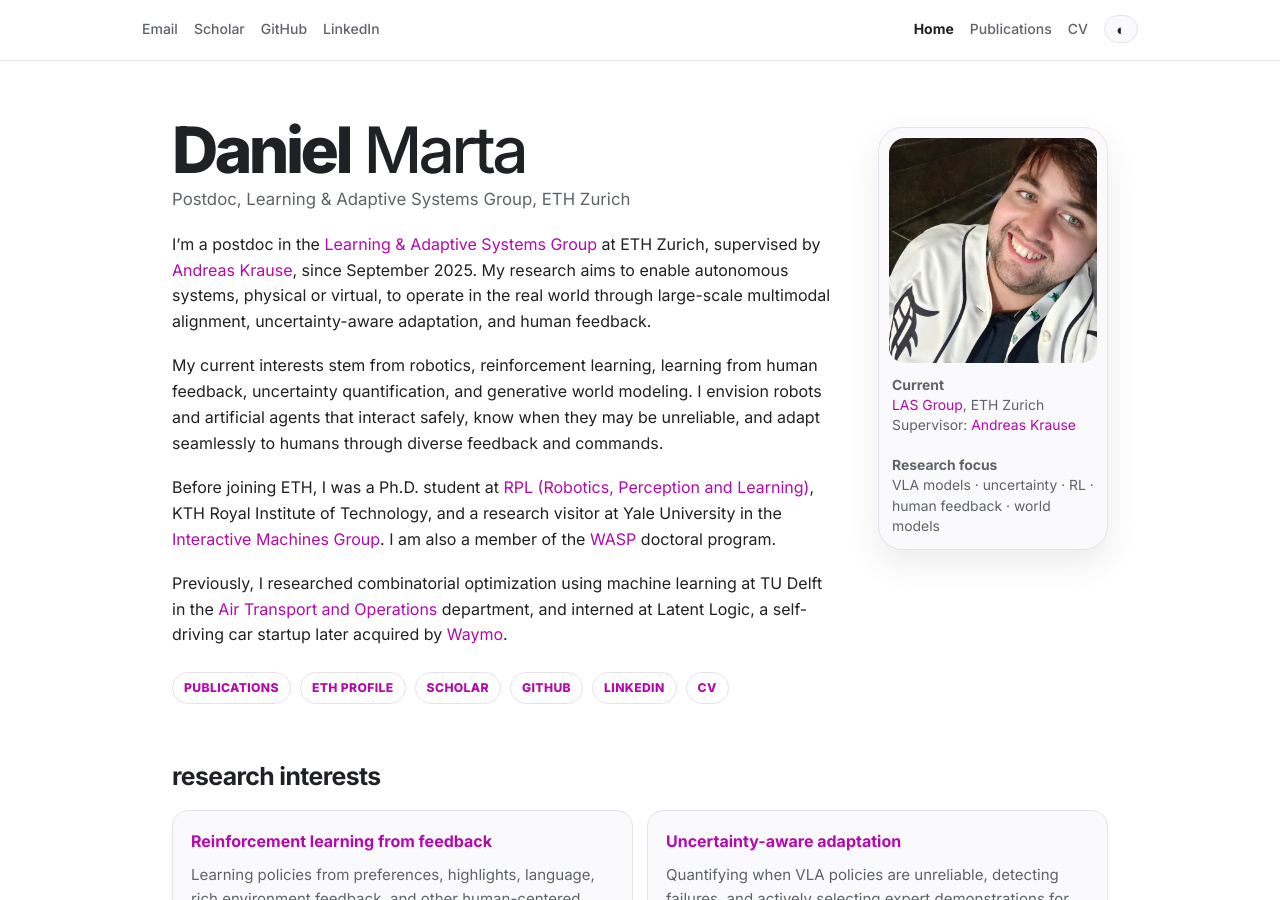
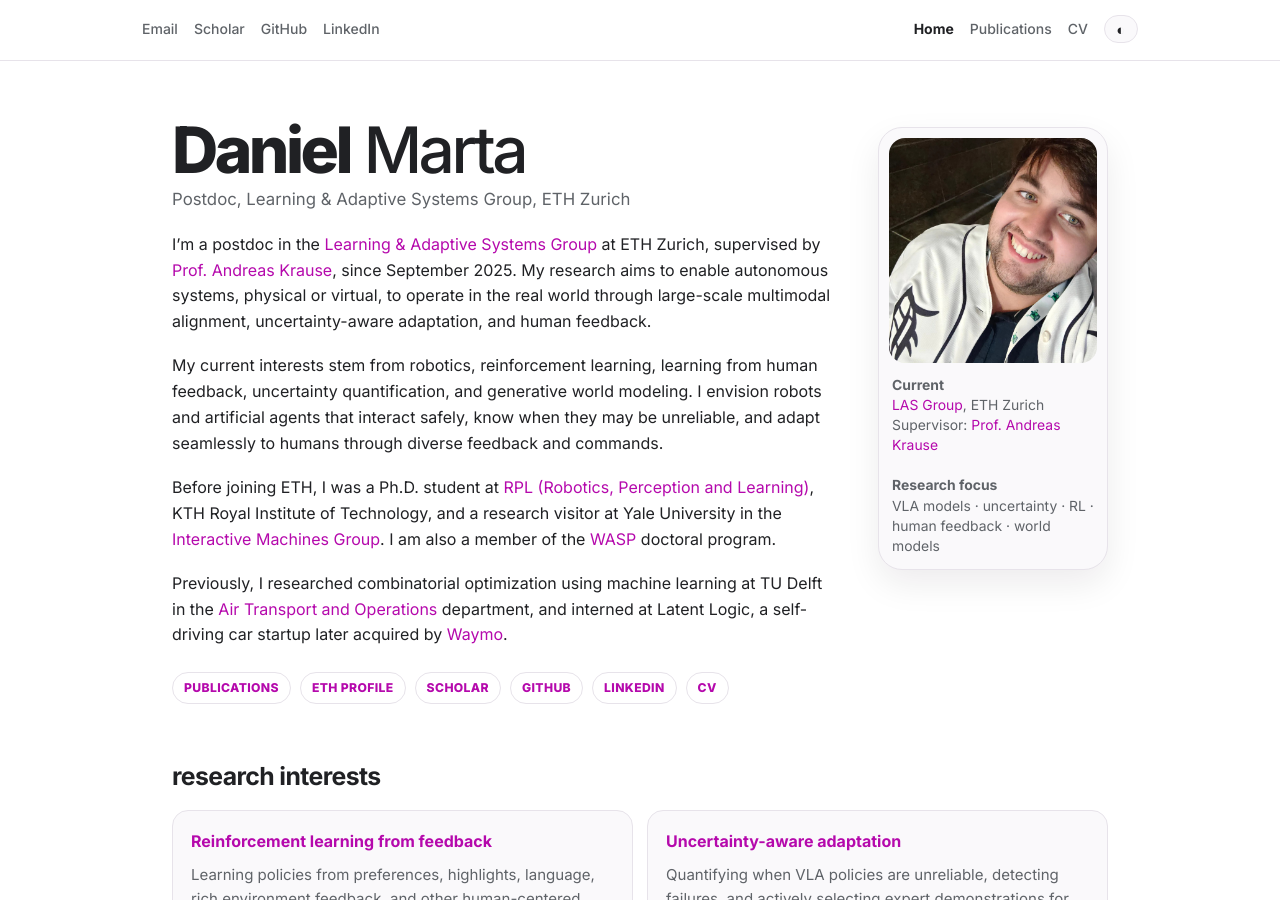
Before and after one commit to DanielLSM/daniellsm.github.io, a Jekyll site: the page index.html, which Jekyll copies as it is, in a window 1280 px wide and 900 px high. Built offline with Jekyll 4.4.1, drawn with Linux system fonts in a browser that asks for light colours; a style sheet for code colours, icons or effects is not loaded.

Commit message:
Use professor title for supervisor

```diff
--- a/index.html
+++ b/index.html
@@ -44,7 +44,7 @@
   <div class="hero-copy">
     <h1><strong>Daniel</strong> Marta</h1>
     <p class="subtitle">Postdoc, Learning & Adaptive Systems Group, ETH Zurich</p>
-    <p>I’m a postdoc in the <a href="https://las.inf.ethz.ch/">Learning & Adaptive Systems Group</a> at ETH Zurich, supervised by <a href="https://las.inf.ethz.ch/krausea">Andreas Krause</a>, since September 2025. My research aims to enable autonomous systems, physical or virtual, to operate in the real world through large-scale multimodal alignment, uncertainty-aware adaptation, and human feedback.</p>
+    <p>I’m a postdoc in the <a href="https://las.inf.ethz.ch/">Learning & Adaptive Systems Group</a> at ETH Zurich, supervised by <a href="https://las.inf.ethz.ch/krausea">Prof. Andreas Krause</a>, since September 2025. My research aims to enable autonomous systems, physical or virtual, to operate in the real world through large-scale multimodal alignment, uncertainty-aware adaptation, and human feedback.</p>
     <p>My current interests stem from robotics, reinforcement learning, learning from human feedback, uncertainty quantification, and generative world modeling. I envision robots and artificial agents that interact safely, know when they may be unreliable, and adapt seamlessly to humans through diverse feedback and commands.</p>
     <p>Before joining ETH, I was a Ph.D. student at <a href="https://www.kth.se/is/rpl">RPL (Robotics, Perception and Learning)</a>, KTH Royal Institute of Technology, and a research visitor at Yale University in the <a href="https://interactive-machines.gitlab.io/">Interactive Machines Group</a>. I am also a member of the <a href="https://wasp-sweden.org/">WASP</a> doctoral program.</p>
     <p>Previously, I researched combinatorial optimization using machine learning at TU Delft in the <a href="https://www.tudelft.nl/lr/organisation/departments/control-and-operations/air-transport-and-operations">Air Transport and Operations</a> department, and interned at Latent Logic, a self-driving car startup later acquired by <a href="https://waymo.com/">Waymo</a>.</p>
@@ -59,7 +59,7 @@
   </div>
   <aside class="profile-card">
     <img src="/images/daniel_profile.jpg" alt="Daniel Marta">
-    <div class="profile-meta"><strong>Current</strong><br><a href="https://las.inf.ethz.ch/">LAS Group</a>, ETH Zurich<br>Supervisor: <a href="https://las.inf.ethz.ch/krausea">Andreas Krause</a><br><br><strong>Research focus</strong><br>VLA models · uncertainty · RL · human feedback · world models</div>
+    <div class="profile-meta"><strong>Current</strong><br><a href="https://las.inf.ethz.ch/">LAS Group</a>, ETH Zurich<br>Supervisor: <a href="https://las.inf.ethz.ch/krausea">Prof. Andreas Krause</a><br><br><strong>Research focus</strong><br>VLA models · uncertainty · RL · human feedback · world models</div>
   </aside>
 </section>
 <section>
```
